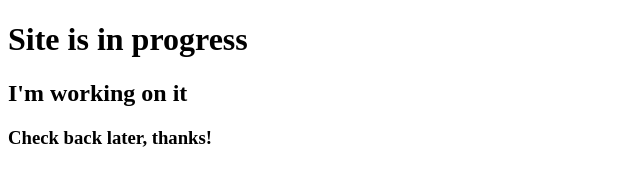
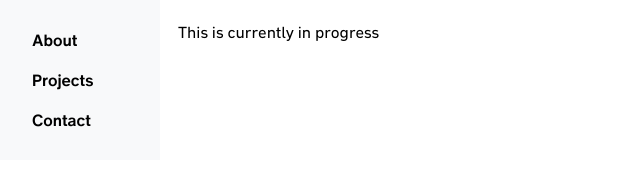
Before and after one commit to 7kitan/moe, a plain HTML site: page index.html in a window 1280 px wide. Shown: the whole page, without its empty margins (0-640 px from the left). Drawn offline with Linux system fonts and the light colour scheme.

Commit message:
sidebar and style CSS

```diff
--- a/index.html
+++ b/index.html
@@ -6,7 +6,16 @@
     <title>My Web Page</title>
     <link rel="stylesheet" href="styles.css">
 
-    <h1>Site is in progress</h1>
-    <h2>I'm working on it</h2>
-    <h3>Check back later, thanks!</h3>
+    <div class="flex-container">
+        <div class="sidenav">
+            <a href="#">About</a>
+            <a href="#">Projects</a>
+            <a href="#">Contact</a>
+        </div>
+
+        <div class="main">
+            <p>This is currently in progress</p>
+        </div>
+    </div>
+
 </html>
--- a/styles.css
+++ b/styles.css
@@ -0,0 +1,81 @@
+.flex-container {
+  display: flex;
+  flex-direction: column;
+  height: 100vh;
+  /* full height of the viewport */
+}
+
+/* Sidebar menu */
+.sidenav {
+  height: auto;
+  width: 160px;
+  position: fixed;
+  /* fixed sidebar stays in place on scroll */
+  z-index: 1;
+  /* ensures sidebar is on top of other content */
+  top: 0;
+  left: 0;
+  background-color: #f8f9fa;
+  /* light background for sidebar */
+  overflow-x: hidden;
+  /* prevents horizontal scroll */
+  padding-top: 20px;
+  /* space at the top */
+  padding-bottom: 20px;
+}
+
+/* Navigation menu links */
+.sidenav a {
+  padding: 8px 8px 8px 32px;
+  /* padding for links */
+  text-decoration: none;
+  /* no underline */
+  font-size: 16px;
+  display: block;
+  font-family: 'HelveticaNYSemiBold', sans-serif;
+  /* custom font */
+  color: #000;
+  /* text color */
+}
+
+.sidenav a:hover {
+  color: #00528d;
+}
+
+.main {
+  margin-left: 160px;
+  /* Same as the width of the sidebar */
+  padding: 0px 10px;
+
+  font-family: 'RoadUA', sans-serif;
+
+}
+
+/* On smaller screens, where height is less than 450px, change the style of the sidebar (less padding and a smaller font size) */
+@media screen and (max-height: 450px) {
+  .sidenav {
+    padding-top: 15px;
+  }
+
+  .sidenav a {
+    font-size: 18px;
+  }
+}
+
+/* Custom Fonts */
+@font-face {
+  font-family: 'HelveticaNY';
+  src: url('fonts/HelveticaNowforPANYNJ.ttf') format("truetype");
+}
+
+@font-face {
+  font-family: 'HelveticaNYSemiBold';
+  font-weight: "SemiBold";
+  src: url('fonts/HelveticaNowforPANYNJSmBd.ttf') format("truetype");
+}
+
+@font-face {
+  font-family: "RoadUA";
+  font-weight: "Regular";
+  src: url('fonts/RoadUA-Regular.otf') format("opentype");
+}
```
Also changed, not shown: fonts/HelveticaNowforPANYNJ.ttf (added), fonts/HelveticaNowforPANYNJSmBd.ttf (added), fonts/RoadUA-Regular.otf (added).
